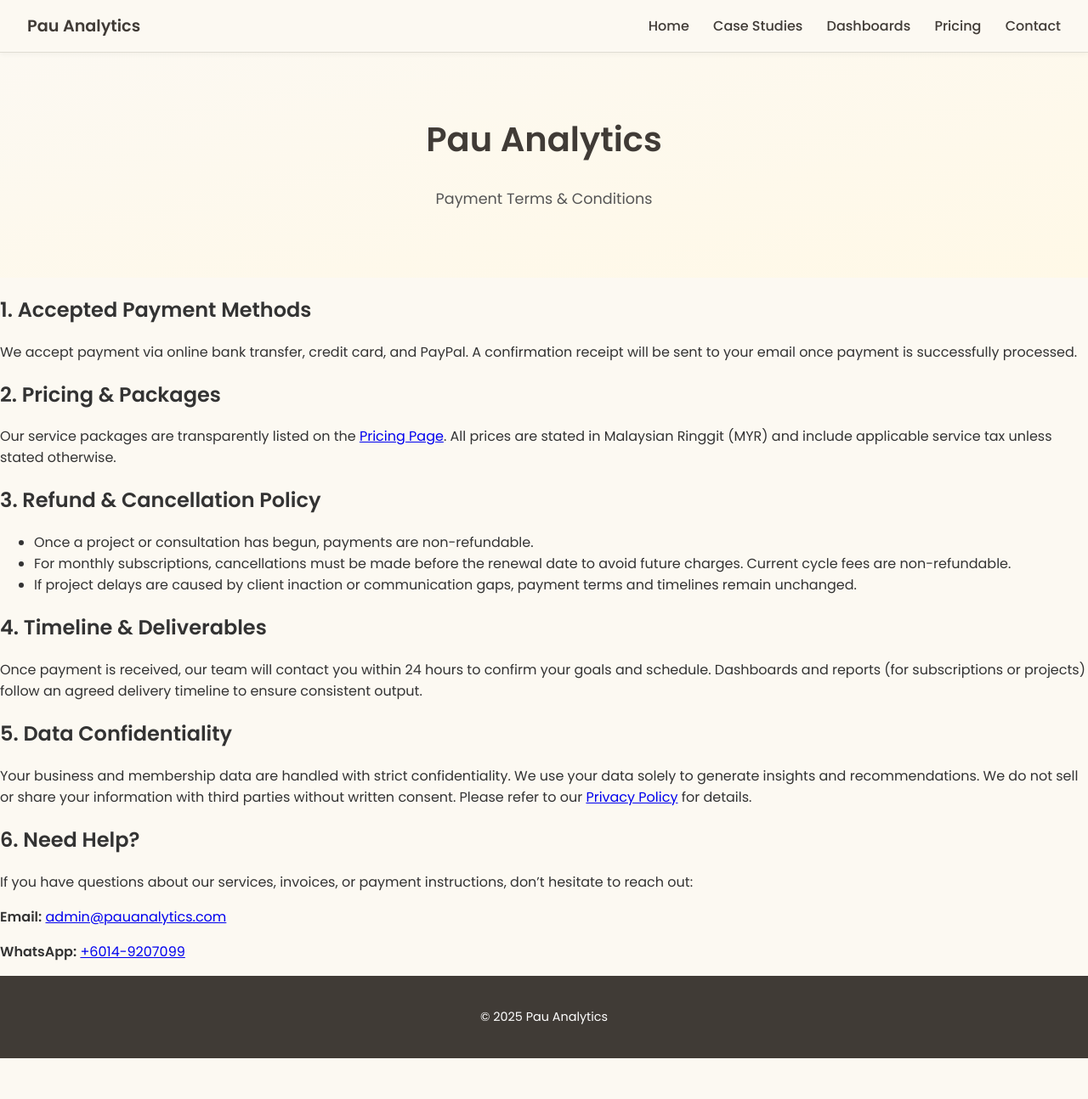
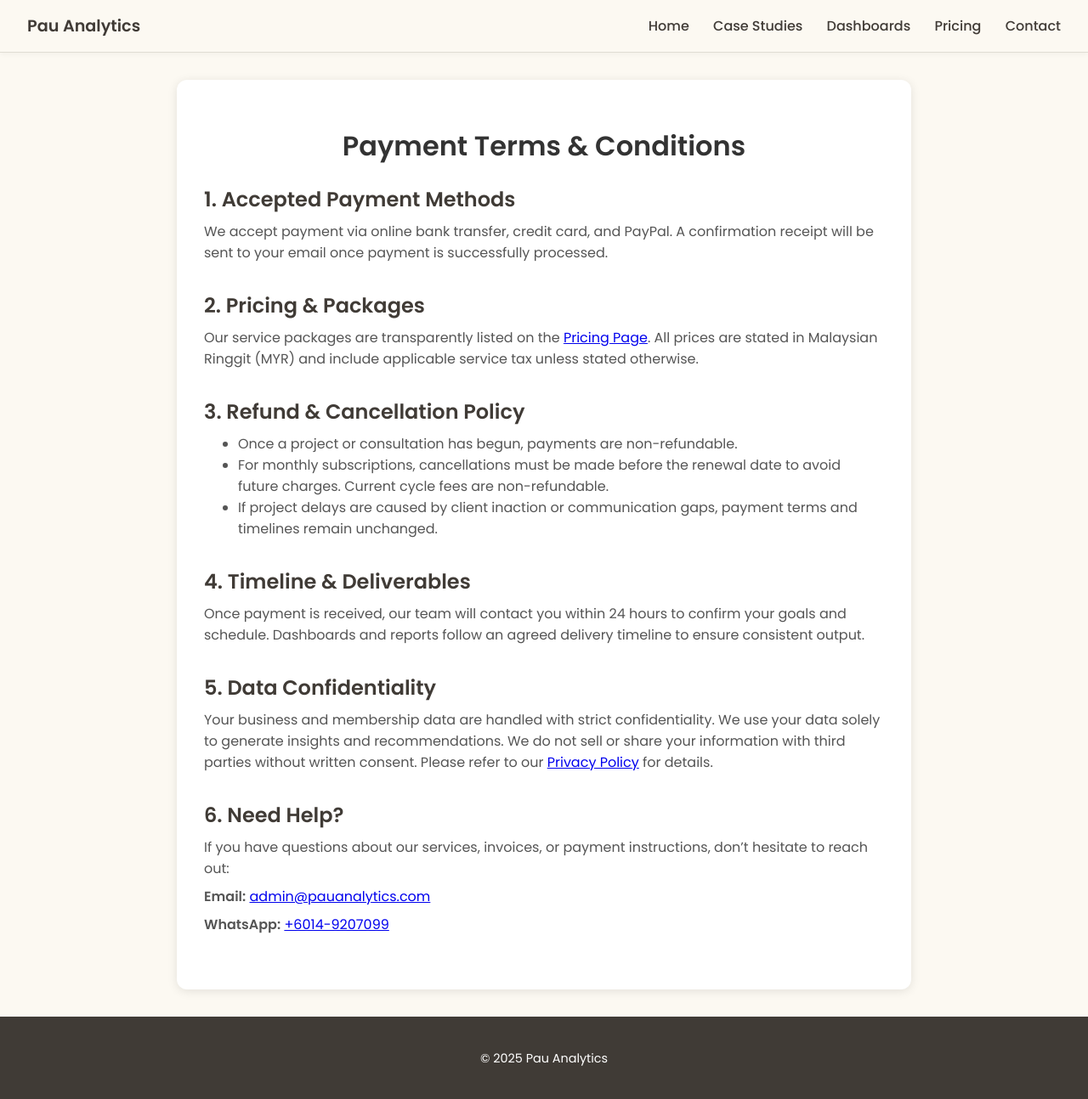
Before and after one commit to lyven81/pinnacles-learning-website, a Jekyll site: the page payment-term-condition.html, which Jekyll copies as it is, in a window 1280 px wide and 1295 px high. Shown: the whole window at 85% size. Built offline with Jekyll 4.4.1, drawn with Linux system fonts in a browser that asks for light colours.

Commit message:
Update payment-term-condition.html

```diff
--- a/payment-term-condition.html
+++ b/payment-term-condition.html
@@ -1,4 +1,3 @@
-
 <!DOCTYPE html>
 <html lang="en">
 <head>
@@ -9,79 +8,7 @@
   <link href="https://fonts.googleapis.com/css2?family=Poppins:wght@400;500;600&display=swap" rel="stylesheet">
   <meta name="description" content="SME analytics consulting in Malaysia—dashboards for inventory forecasting, churn prediction, marketing ROI, and pricing optimization." />
 
-  <link rel="preconnect" href="https://fonts.googleapis.com" />
-  <link rel="preconnect" href="https://fonts.gstatic.com" crossorigin />
-  <link href="https://fonts.googleapis.com/css2?family=Poppins:wght@400;500;600&display=swap" rel="stylesheet" />
-
-  <script type="application/ld+json">
-{
-  "@context": "https://schema.org",
-  "@type": "Organization",
-  "name": "Pau Analytics",
-  "url": "https://www.pauanalytics.com",
-  "contactPoint": [{
-    "@type": "ContactPoint",
-    "contactType": "Customer Service",
-    "email": "admin@pauanalytics.com",
-    "areaServed": "MY",
-    "availableLanguage": ["en", "ms"]
-  }]
-}
-</script>
-
-  <!-- Google tag (gtag.js) -->
-<script async src="https://www.googletagmanager.com/gtag/js?id=G-3XSLR3FV22"></script>
-<script>
-  window.dataLayer = window.dataLayer || [];
-  function gtag(){dataLayer.push(arguments);}
-  gtag('js', new Date());
-  gtag('config', 'G-3XSLR3FV22');
-
-  document.addEventListener('DOMContentLoaded', function () {
-    // Track CTA button clicks
-    document.querySelectorAll('.cta-button').forEach(btn => {
-      btn.addEventListener('click', () => {
-        gtag('event', 'cta_click', {
-          event_category: 'engagement',
-          event_label: btn.textContent.trim()
-        });
-      });
-    });
-
-    // Track Contact form submissions
-    const contactForm = document.querySelector('form');
-    if (contactForm) {
-      contactForm.addEventListener('submit', () => {
-        gtag('event', 'contact_form_submit', {
-          event_category: 'lead',
-          event_label: 'Contact Form'
-        });
-      });
-    }
-  });
-</script>
-
-  <!-- Favicons -->
-  <link rel="icon" href="/favicon.ico" sizes="any">
-  <link rel="icon" type="image/png" sizes="96x96" href="/assets/favicon-96x96.png">
-  <link rel="apple-touch-icon" sizes="180x180" href="/assets/apple-touch-icon.png">
-  <meta name="theme-color" content="#FCF9F2">
-
   <style>
-     /* Sticky top navbar */
-    .navbar {
-      position: sticky;
-      top: 0;
-      z-index: 1100;
-      display: flex;
-      justify-content: space-between;
-      align-items: center;
-      background-color: #FCF9F2;
-      padding: 1rem 2rem;
-      border-bottom: 1px solid #e0ddd3;
-      box-shadow: 0 2px 6px rgba(0,0,0,0.04);
-    }
-
     html, body {
       height: 100%;
       margin: 0;
@@ -96,12 +23,16 @@
     }
 
     .navbar {
+      position: sticky;
+      top: 0;
+      z-index: 1100;
       display: flex;
       justify-content: space-between;
       align-items: center;
       background-color: #FCF9F2;
       padding: 1rem 2rem;
       border-bottom: 1px solid #e0ddd3;
+      box-shadow: 0 2px 6px rgba(0,0,0,0.04);
     }
 
     .navbar .brand {
@@ -121,42 +52,34 @@
       color: #CBA135;
     }
 
-    header {
-      text-align: center;
-      padding: 4rem 1rem 3rem;
-      background: linear-gradient(to bottom right, #FCF9F2, #fff9e7);
+    .content-wrapper {
+      flex: 1;
+      display: flex;
+      align-items: center;
+      justify-content: center;
+      padding: 2rem;
     }
 
-    header h1 {
-      font-size: 2.5rem;
-      color: #403B36;
-      margin-top: 0.5rem;
+    .container {
+      max-width: 800px;
+      background: white;
+      padding: 2rem;
+      border-radius: 12px;
+      box-shadow: 0 2px 12px rgba(0,0,0,0.1);
     }
 
-    header p {
-      font-size: 1.1rem;
-      color: #555;
-      max-width: 600px;
-      margin: 1rem auto 2rem;
+    .section {
+      margin-bottom: 2rem;
     }
 
-    .cta-button {
-      display: inline-block;
-      background-color: #CBA135;
-      color: white;
-      text-decoration: none;
-      padding: 12px 25px;
-      border-radius: 6px;
-      font-weight: 600;
-      font-size: 1.05rem;
+    .section h2 {
+      margin-bottom: 0.5rem;
+      color: #403B36;
     }
 
-    .cta-button:hover {
-      background-color: #b08e2e;
-    }
-
-    .spacer {
-      flex: 1;
+    .section p, .section ul {
+      margin: 0.5rem 0;
+      color: #555;
     }
 
     footer {
@@ -175,26 +98,6 @@
     footer a:hover {
       text-decoration: underline;
     }
-
-    @media (max-width: 768px) {
-      .navbar {
-        flex-direction: column;
-        align-items: flex-start;
-      }
-
-      .navbar nav {
-        margin-top: 0.5rem;
-      }
-
-      header h1 {
-        font-size: 2rem;
-      }
-
-      .cta-button {
-        font-size: 1rem;
-        padding: 10px 20px;
-      }
-    }
   </style>
 </head>
 <body>
@@ -210,12 +113,10 @@
     </nav>
   </div>
 
-  <header>
-    <h1>Pau Analytics</h1>
-    <p>Payment Terms & Conditions</p>
-  </header>
+  <div class="content-wrapper">
+    <div class="container">
+      <h1 style="text-align:center;">Payment Terms & Conditions</h1>
 
-  <div class="container">
       <section class="section">
         <h2>1. Accepted Payment Methods</h2>
         <p>We accept payment via online bank transfer, credit card, and PayPal. A confirmation receipt will be sent to your email once payment is successfully processed.</p>
@@ -237,7 +138,7 @@
 
       <section class="section">
         <h2>4. Timeline & Deliverables</h2>
-      <p>Once payment is received, our team will contact you within 24 hours to confirm your goals and schedule. Dashboards and reports (for subscriptions or projects) follow an agreed delivery timeline to ensure consistent output.</p>
+        <p>Once payment is received, our team will contact you within 24 hours to confirm your goals and schedule. Dashboards and reports follow an agreed delivery timeline to ensure consistent output.</p>
       </section>
 
       <section class="section">
@@ -252,6 +153,7 @@
         <p><strong>WhatsApp:</strong> <a href="https://wa.me/60149207099" target="_blank">+6014-9207099</a></p>
       </section>
     </div>
+  </div>
 
   <footer>
     <p>© 2025 Pau Analytics</p>
```
Lines whose indentation alone changed are shown as unchanged.
